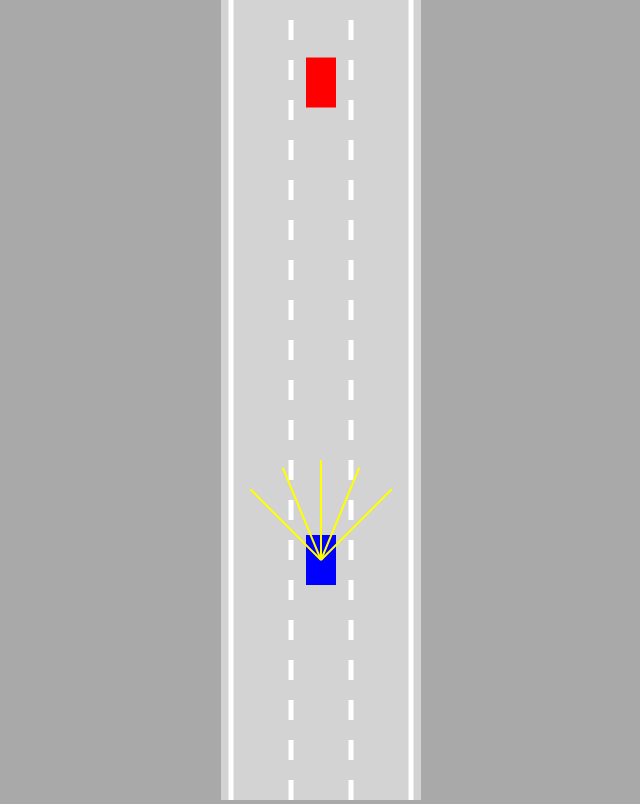
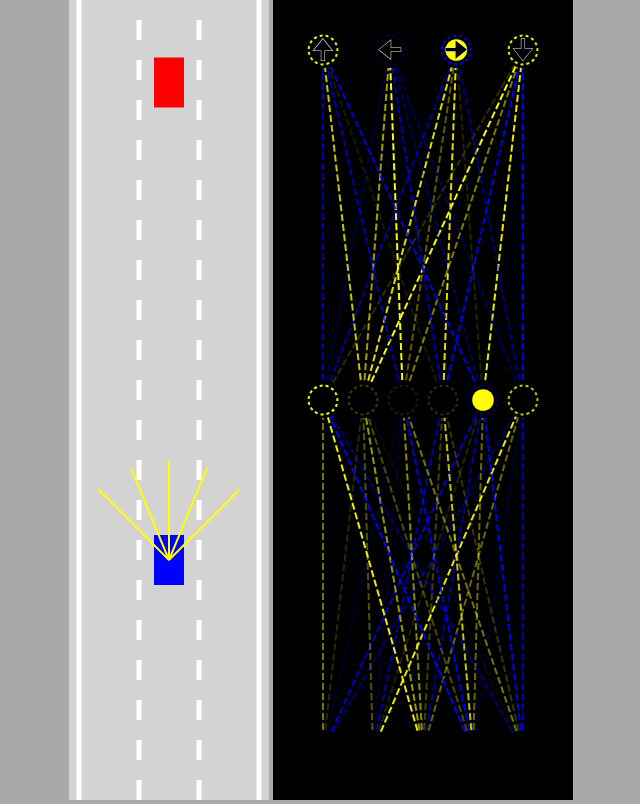
Before and after one commit to anupdhoble/selfDrivingCar, a plain HTML site: page index.html in a window 1280 px wide. Shown: the whole page, without its empty margins (319-959 px from the left). Drawn offline with Linux system fonts and the light colour scheme.

Commit message:
Added Neural Network
Implemented neural network logic and a vizualisation of networks

```diff
--- a/car.js
+++ b/car.js
@@ -13,10 +13,15 @@ class Car {
         this.angle = 0;
         this.damaged = false;
 
+        this.useBrain=controlType=="AI";
+
 
 
         if(controlType!="DUMMY"){//No need for sensor for fummy cars in traffic
             this.sensor = new Sensor(this);
+            this.brain = new NeuralNetworks(
+                [this.sensor.rayCount,6,4]
+            );//rayCount as first layer , 6 hidden layer, 4 utput layer for left right up down controls;
         }
 
         this.controls = new Controls(controlType);
@@ -30,6 +35,18 @@ class Car {
         }
         if(this.sensor){
             this.sensor.update(roadBorders,traffic);
+            const offsets=this.sensor.readings.map(
+                s=>s==null?0:1-s.offset
+            );
+            const outputs=NeuralNetworks.feedForward(offsets,this.brain);
+            // console.log(outputs);
+
+            if(this.useBrain){
+                this.controls.forward=outputs[0];
+                this.controls.left=outputs[1];
+                this.controls.right=outputs[2];
+                this.controls.reverse=outputs[3];
+            }
         }
     }
 
--- a/index.html
+++ b/index.html
@@ -7,7 +7,10 @@
     <link rel="stylesheet" href="style.css">
 </head>
 <body>
-    <canvas id ="myCanvas"></canvas>
+    <script src="visualizer.js"></script>
+    <canvas id ="carCanvas"></canvas>
+    <canvas id ="networkCanvas"></canvas>
+    <script src="network.js"></script>
     <script src="sensor.js"></script>
     <script src="utils.js"></script>
     <script src="road.js"></script>
--- a/main.js
+++ b/main.js
@@ -1,9 +1,12 @@
-const canvas =document.getElementById("myCanvas");
-canvas.width=200;
+const carCanvas =document.getElementById("carCanvas");
+carCanvas.width=200;
+const networkCanvas =document.getElementById("networkCanvas");
+networkCanvas.width=300;
 
-const ctx =canvas.getContext("2d");
-const road = new Road(canvas.width/2,canvas.width*0.9);
-const car= new Car(road.getLaneCenter(1),100,30,50,"KEYS");
+const carCtx =carCanvas.getContext("2d");
+const networkCtx =networkCanvas.getContext("2d");
+const road = new Road(carCanvas.width/2,carCanvas.width*0.9);
+const car= new Car(road.getLaneCenter(1),100,30,50,"AI");
 const traffic=[
     new Car(road.getLaneCenter(1),-100,30,50,"DUMMY",1)
 ];//traffic are cars in array
@@ -11,23 +14,28 @@ const traffic=[
 animate();
 
 
-function animate(){
+function animate(time){
     for(let i=0;i<traffic.length;i++){
         traffic[i].update(road.borders,[]);
     }
     car.update(road.borders,traffic);
-    canvas.height=window.innerHeight;
+    carCanvas.height=window.innerHeight;
+    networkCanvas.height=window.innerHeight;
 
-    ctx.save();
-    ctx.translate(0,-car.y+canvas.height*0.7);
+    carCtx.save();
+    carCtx.translate(0,-car.y+carCanvas.height*0.7);
 
-    road.draw(ctx);
+    road.draw(carCtx);
     for(let i=0;i<traffic.length;i++){
-        traffic[i].draw(ctx,"red");
+        traffic[i].draw(carCtx,"red");
     }
-    car.draw(ctx,"blue");
+    car.draw(carCtx,"blue");
 
-    ctx.restore();
+    carCtx.restore();
+
+    networkCtx.lineDashOffset=-time/50;
+    Visualizer.drawNetwork(networkCtx,car.brain);
+
 
     requestAnimationFrame(animate); //calls animate function again and again;
 }
--- /dev/null
+++ b/network.js
@@ -0,0 +1,81 @@
+class NeuralNetworks{
+    constructor(neuronCounts){//neoronCount : it is array having no of neorons in each layer;
+        this.levels=[];
+        for(let i=0;i<neuronCounts.length-1;i++){
+            this.levels.push(new Level(
+                neuronCounts[i],neuronCounts[i+1]
+            ));
+        }
+    }
+
+    static feedForward(givenInputs,network){
+        let outputs=Level.feedForward(
+            givenInputs,network.levels[0]
+        );
+        for(let i=1;i<network.levels.length;i++){
+            outputs=Level.feedForward(
+                outputs,network.levels[i]
+            );
+        }
+        return outputs;
+    }
+
+
+}
+
+
+
+
+
+
+
+
+
+class Level{
+    constructor(inputCount,outputCount){
+        this.inputs=new Array(inputCount);
+        this.outputs=new Array(outputCount);
+        this.biases=new Array(outputCount);
+
+        this.weights=[];
+        for(let i=0;i<inputCount;i++){
+            this.weights[i]=new Array(outputCount);
+        }
+
+        Level.#randomise(this);
+    }
+
+    static #randomise(level){
+        for(let i=0;i<level.inputs.length;i++){
+            for(let j=0;j<level.outputs.length;j++){
+                level.weights[i][j]=Math.random()*2-1;
+            }
+        }
+
+        for(let i=0;i<level.biases.length;i++){
+            level.biases[i]=Math.random()*2-1;
+        }
+
+    }
+    static feedForward(givenInputs,level){
+        for(let i=0;i<level.inputs.length;i++){
+            level.inputs[i]=givenInputs[i];
+        }
+
+        for(let i=0;i<level.outputs.length;i++){
+            let sum=0;
+            for(let j=0;j<level.inputs.length;j++){
+                sum+=level.inputs[j]*level.weights[j][i];
+
+            }
+            if(sum>level.biases[i]){
+                level.outputs[i]=1;
+
+            }
+            else{
+                level.outputs[i]=0;
+            }
+        }
+        return level.outputs;
+    }
+}
--- a/style.css
+++ b/style.css
@@ -4,7 +4,11 @@ body{
     overflow: hidden;
     text-align: center;
 }
-#myCanvas{
+#networkCanvas{
+    background: black;
+
+}
+#carCanvas{
     background: lightgrey;
 
 }
--- a/utils.js
+++ b/utils.js
@@ -37,3 +37,11 @@ function polysIntersect(poly1,poly2){
     }
     return false;
 }
+
+function getRGBA(value){
+    const alpha=Math.abs(value);
+    const R=value<0?0:255;
+    const G=R;
+    const B=value>0?0:255;
+    return "rgba("+R+","+G+","+B+","+alpha+")";
+}
--- /dev/null
+++ b/visualizer.js
@@ -0,0 +1,111 @@
+//?https://www.youtube.com/watch?v=lok3RVBwSqE
+class Visualizer {
+    static drawNetwork(ctx, network) {
+        const margin = 50;
+        const left = margin;
+        const top = margin;
+        const width = ctx.canvas.width - margin * 2;
+        const height = ctx.canvas.height - margin * 2;
+
+        const levelHeight = height / network.levels.length;
+
+        for (let i = network.levels.length - 1; i >= 0; i--) {
+            const levelTop = top +
+                lerp(
+                    height - levelHeight,
+                    0,
+                    network.levels.length == 1
+                        ? 0.5
+                        : i / (network.levels.length - 1)
+                );
+
+            ctx.setLineDash([7, 3]);
+            Visualizer.drawLevel(ctx, network.levels[i],
+                left, levelTop,
+                width, levelHeight,
+                i == network.levels.length - 1
+                    ? ['🠉', '🠈', '🠊', '🠋']
+                    : []
+            );
+        }
+    }
+
+    static drawLevel(ctx, level, left, top, width, height, outputLabels) {
+        const right = left + width;
+        const bottom = top + height;
+
+        const { inputs, outputs, weights, biases } = level;
+
+        for (let i = 0; i < inputs.length; i++) {
+            for (let j = 0; j < outputs.length; j++) {
+                ctx.beginPath();
+                ctx.moveTo(
+                    Visualizer.#getNodeX(inputs, i, left, right),
+                    bottom
+                );
+                ctx.lineTo(
+                    Visualizer.#getNodeX(outputs, j, left, right),
+                    top
+                );
+                ctx.lineWidth = 2;
+                ctx.strokeStyle = getRGBA(weights[i][j]);
+                ctx.stroke();
+            }
+        }
+
+        const nodeRadius = 18;
+        for (let i = 0; i < inputs.length; i++) {
+            const x = Visualizer.#getNodeX(inputs, i, left, right);
+            ctx.beginPath();
+            ctx.arc(x, bottom, nodeRadius, 0, Math.PI * 2);
+            ctx.fillStyle = "black";
+            ctx.fill();
+            ctx.beginPath();
+            ctx.arc(x, bottom, nodeRadius * 0.6, 0, Math.PI * 2);
+            ctx.fillStyle = getRGBA(inputs[i]);
+            ctx.fill();
+        }
+
+        for (let i = 0; i < outputs.length; i++) {
+            const x = Visualizer.#getNodeX(outputs, i, left, right);
+            ctx.beginPath();
+            ctx.arc(x, top, nodeRadius, 0, Math.PI * 2);
+            ctx.fillStyle = "black";
+            ctx.fill();
+            ctx.beginPath();
+            ctx.arc(x, top, nodeRadius * 0.6, 0, Math.PI * 2);
+            ctx.fillStyle = getRGBA(outputs[i]);
+            ctx.fill();
+
+            ctx.beginPath();
+            ctx.lineWidth = 2;
+            ctx.arc(x, top, nodeRadius * 0.8, 0, Math.PI * 2);
+            ctx.strokeStyle = getRGBA(biases[i]);
+            ctx.setLineDash([3, 3]);
+            ctx.stroke();
+            ctx.setLineDash([]);
+
+            if (outputLabels[i]) {
+                ctx.beginPath();
+                ctx.textAlign = "center";
+                ctx.textBaseline = "middle";
+                ctx.fillStyle = "black";
+                ctx.strokeStyle = "white";
+                ctx.font = (nodeRadius * 1.5) + "px Arial";
+                ctx.fillText(outputLabels[i], x, top + nodeRadius * 0.1);
+                ctx.lineWidth = 0.5;
+                ctx.strokeText(outputLabels[i], x, top + nodeRadius * 0.1);
+            }
+        }
+    }
+
+    static #getNodeX(nodes, index, left, right) {
+        return lerp(
+            left,
+            right,
+            nodes.length == 1
+                ? 0.5
+                : index / (nodes.length - 1)
+        );
+    }
+}
```
